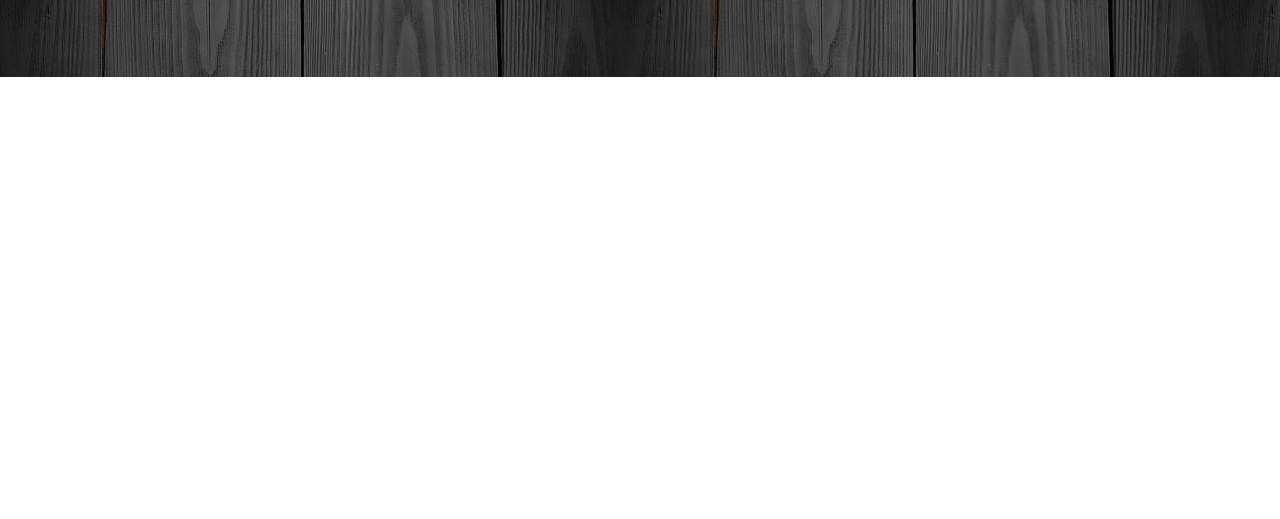
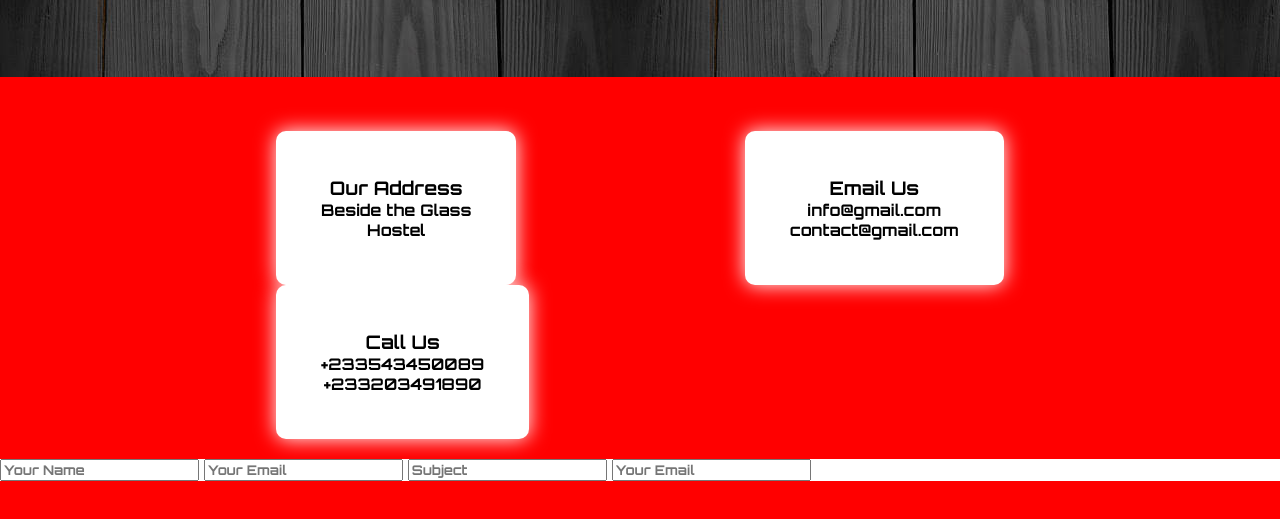
Before and after one commit to ShaftJnr/WebDev-Project-Work, a plain HTML site: page contact.html in a window 1280 px wide. Shown: the part 129-648 px from the top of the page. Drawn offline with Linux system fonts and the light colour scheme.

Commit message:
updates
updates

```diff
--- a/JS/main.js
+++ b/JS/main.js
@@ -1,3 +1,3 @@
-function showAlert(){
+function showAlert() {
   alert("You have successfully logged-in!");
 }
--- a/Styles/contact.css
+++ b/Styles/contact.css
@@ -1,7 +1,6 @@
-*{
+* {
   margin: 0;
   box-sizing: border-box;
-  padding: 0;
   font-family: "font", sans-serif;
 }
 
@@ -15,21 +14,62 @@
   src: url(/Font/static/Orbitron-Regular.ttf);
 }
 
-.header{
+.header {
   background: url(/Images/black-wood-bg.jpg);
-  color: #fff;
   text-align: center;
   padding: 80px 0 80px 0;
   position: fixed;
   width: 100%;
 }
 
-.line{
+.heading {
+  color: #ffff;
+}
+
+.line {
   width: 10%;
-  text-align: center;
   margin: auto;
   border-radius: 10px;
   padding: 2px;
   background-color: #fff;
-  outline: none;
 }
+
+body {
+  background-color: red;
+}
+
+.box-container {
+  display: flex;
+  flex-direction: row;
+  flex-wrap: wrap;
+  padding: 20px;
+  text-align: center;
+  justify-content: space-between;
+  width: 60%;
+  margin: auto;
+}
+
+.bx1 {
+  background-color: #fff;
+  padding: 45px;
+  border-radius: 10px;
+  box-shadow: 0 0 20px 0 #fff;
+}
+
+.bx2 {
+  background-color: #fff;
+  padding: 45px;
+  border-radius: 10px;
+  box-shadow: 0 0 20px 0 #fff;
+}
+
+.bx3 {
+  background-color: #fff;
+  padding: 45px;
+  border-radius: 10px;
+  box-shadow: 0 0 20px 0 #fff;
+}
+
+.form-container {
+  background-color: #fff;
+}
--- a/contact.html
+++ b/contact.html
@@ -17,9 +17,62 @@
     <header class="header">
         <div class="container">
 
-            <h1 class="heading">Contact Us</h1><hr class="line">
+            <h1 class="heading">Contact Us</h1>
+            <hr class="line">
         </div>
-    </header>
+    </header><br><br><br><br><br><br><br><br><br><br><br><br>
+
+
+    <div class="box-container">
+        <div class="bx1">
+            <h3>Our Address</h3>
+            <p>Beside the Glass <br>
+                Hostel</p>
+        </div>
+
+        <div class="bx2">
+            <h3>Email Us</h3>
+            <p>info@gmail.com <br>
+                contact@gmail.com
+            </p>
+        </div>
+
+        <div class="bx3">
+            <h3>Call Us</h3>
+            <p>+233543450089 <br>
+                +233203491890</p>
+        </div>
+    </div>
+
+    <div class="form-container">
+        <div class="form">
+            <form action="#">
+
+                <label for="name">
+                    <input type="name" name="name" id="name" placeholder="Your Name">
+                </label>
+
+                <label for="email">
+                    <input type="email" name="email" id="email" placeholder="Your Email">
+                </label>
+
+                <label for="subject">
+                    <input type="subject" name="subject" id="subject" placeholder="Subject">
+                </label>
+
+                <label for="email">
+                    <input type="email" name="email" id="email" placeholder="Your Email">
+                </label>
+
+
+
+
+
+            </form>
+        </div>
+    </div>
+
+
 
 
 </body>
```
